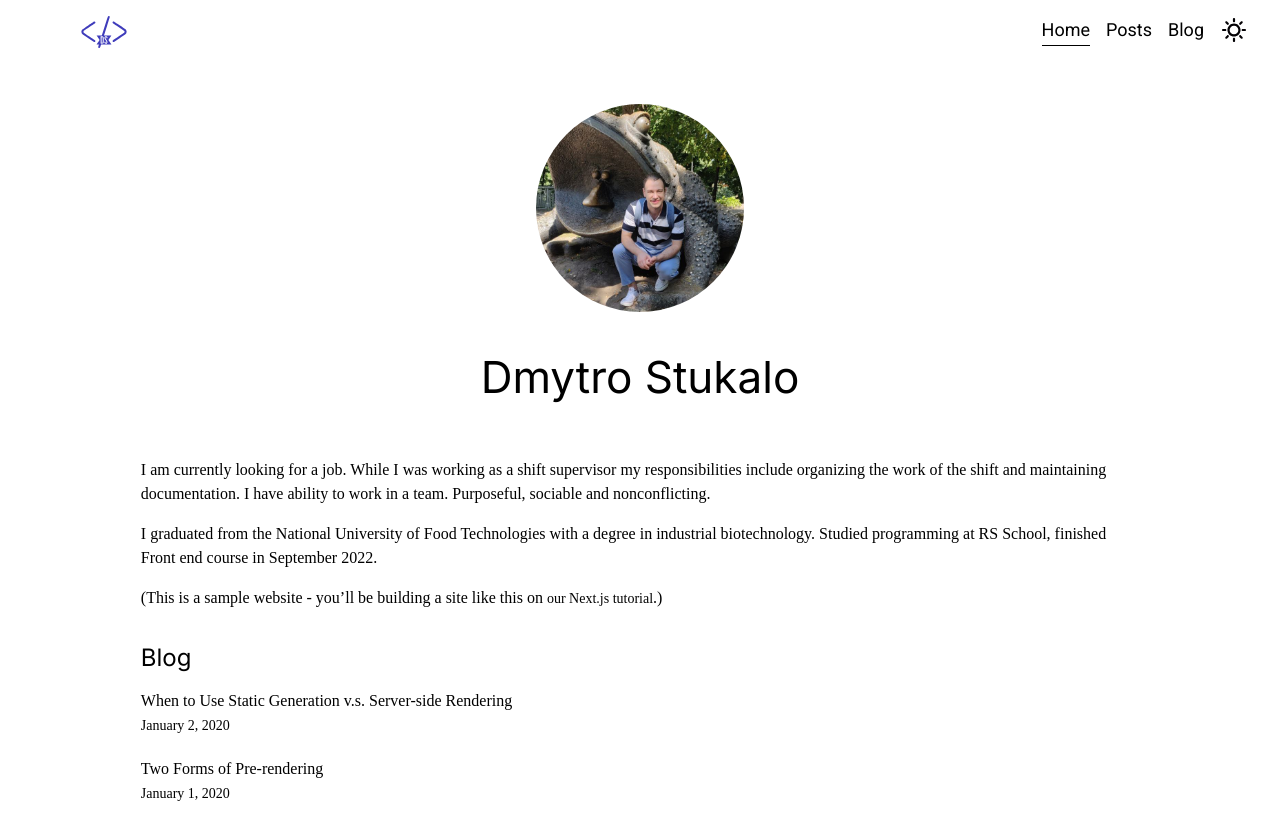
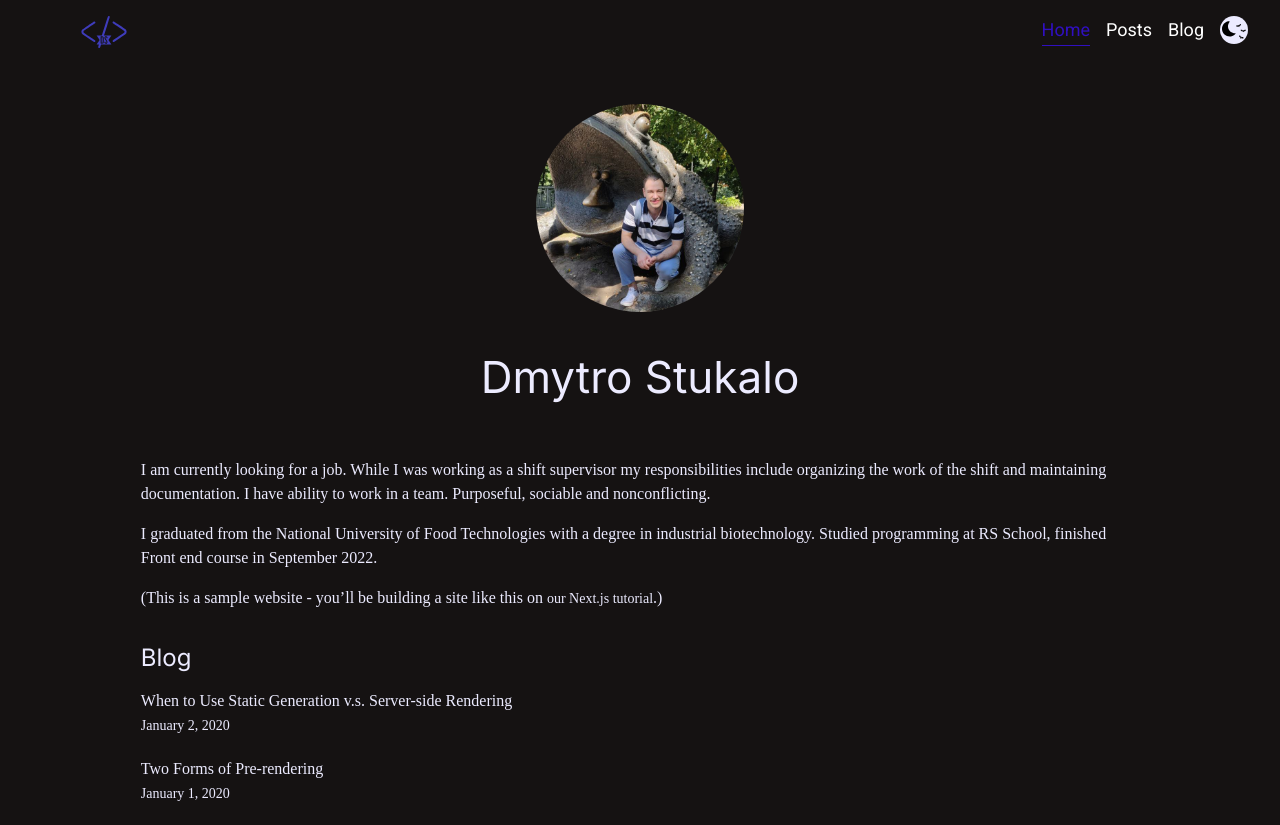
Before and after one commit to DStukalo/next-guide-from-versel, a Next.js app in the folder nextjs-blog/: page / in a window 1280 px wide. Built offline with nearby package versions, Linux system fonts and the light colour scheme.

Commit message:
refactor: update some cpmponents

```diff
--- a/nextjs-blog/src/components/Button/Button.tsx
+++ b/nextjs-blog/src/components/Button/Button.tsx
@@ -1,27 +1,23 @@
-import { useTheme } from "next-themes";
 import Image from "next/image";
-import { useEffect, useState } from "react";
+import { useTheme } from "../../../hooks/useTheme";
 
 const Button = () => {
-	const { systemTheme, theme, setTheme } = useTheme();
-	const currentTheme = theme === "system" ? systemTheme : theme;
-	const [classes, setClasses] = useState(currentTheme);
-
-	useEffect(() => {
-		if (classes) setTheme(classes);
-	}, [classes, setTheme]);
+	const { theme, setTheme } = useTheme();
+	const onClickHandle = () => {
+		console.log("click");
+		if (theme === "dark") setTheme("light");
+		if (theme === "light") setTheme("dark");
+	};
 
 	return (
 		<button
-			onClick={() =>
-				theme === "dark" ? setClasses("light") : setClasses("dark")
-			}
-			className='min-w-6 p-0.5 inline-block bg-gray-100 dark:bg-white-200 rounded-full'
+			onClick={() => onClickHandle()}
+			className='min-w-6 p-0.5 inline-block bg-secondary-300 rounded-full'
 		>
 			{theme === "dark" ? (
 				<Image
 					priority
-					src='/images/night_icon.svg'
+					src='/images/sun_icon.svg'
 					className='w-6'
 					height={5}
 					width={5}
@@ -30,10 +26,10 @@ const Button = () => {
 			) : (
 				<Image
 					priority
-					src='/images/sun_icon.svg'
+					src='/images/night_icon.svg'
 					className='w-6 '
-					height={208}
-					width={208}
+					height={5}
+					width={5}
 					alt=''
 				/>
 			)}
--- a/nextjs-blog/src/components/Header/Header.tsx
+++ b/nextjs-blog/src/components/Header/Header.tsx
@@ -36,8 +36,8 @@ export default function Header() {
 								href={"/"}
 								className={
 									router.pathname == "/"
-										? "header-link pb-0.5 inline-block border-b hover:cursor-default text-purple-100 dark:text-white-100"
-										: "header-link pb-0.5 inline-block text-blue-100 dark:text-blue-100 dark:hover:text-white-200"
+										? "header-link pb-0.5 inline-block border-b hover:cursor-default text-tertiary-200 "
+										: "header-link pb-0.5 inline-block text-secondary-100 hover:text-tertiary-100"
 								}
 							>
 								Home
@@ -48,8 +48,8 @@ export default function Header() {
 								href={"/posts"}
 								className={
 									router.pathname == "/posts"
-										? "header-link pb-0.5 inline-block border-b hover:cursor-default text-gray-100 dark:text-white-100"
-										: "header-link pb-0.5 inline-block text-blue-100 dark:text-blue-100 dark:hover:text-white-200 transition-all ease-linear delay-200"
+										? "header-link pb-0.5 inline-block border-b hover:cursor-default text-tertiary-200 "
+										: "header-link pb-0.5 inline-block text-secondary-100 hover:text-tertiary-100"
 								}
 							>
 								Posts
@@ -60,8 +60,8 @@ export default function Header() {
 								href={"/blog"}
 								className={
 									router.pathname == "/blog"
-										? "header-link pb-0.5 inline-block border-b hover:cursor-default text-gray-100 dark:text-white-100"
-										: "header-link pb-0.5 inline-block text-blue-100 dark:text-blue-100 dark:hover:text-white-200"
+										? "header-link pb-0.5 inline-block border-b hover:cursor-default text-tertiary-200 "
+										: "header-link pb-0.5 inline-block text-secondary-100 hover:text-tertiary-100"
 								}
 							>
 								Blog
--- a/nextjs-blog/src/components/Layout/Layout.tsx
+++ b/nextjs-blog/src/components/Layout/Layout.tsx
@@ -14,7 +14,7 @@ export default function Layout({
 }) {
 	const name = "Dmytro Stukalo";
 	return (
-		<div className='max-w-ful py-0 px-4 mx-auto bg-white-100 dark:bg-black-100 text-black-100 dark:text-white-100 min-h-screen'>
+		<div className='max-w-ful py-0 px-4 mx-auto bg-primary-100 min-h-screen text-secondary-200'>
 			<Head>
 				<link
 					rel='icon'
--- a/nextjs-blog/src/pages/_app.tsx
+++ b/nextjs-blog/src/pages/_app.tsx
@@ -1,6 +1,5 @@
 import "@/styles/globals.css";
 import type { AppProps } from "next/app";
-import { ThemeProvider } from "next-themes";
 import { Inter, Roboto } from "next/font/google";
 
 const inter = Inter({ subsets: ["latin"], variable: "--font-inter" });
@@ -15,10 +14,8 @@ const roboto = Roboto({
 
 export default function App({ Component, pageProps }: AppProps) {
 	return (
-		<ThemeProvider attribute='class'>
-			<div className={`${roboto.variable} ${inter.variable}`}>
-				<Component {...pageProps} />
-			</div>
-		</ThemeProvider>
+		<div className={`${roboto.variable} ${inter.variable}`}>
+			<Component {...pageProps} />
+		</div>
 	);
 }
--- a/nextjs-blog/src/pages/index.tsx
+++ b/nextjs-blog/src/pages/index.tsx
@@ -52,7 +52,7 @@ export default function Home({ allBlogsData }: { allBlogsData: BlogData[] }) {
 					(This is a sample website - you’ll be building a site like this on{" "}
 					<a
 						href='https://nextjs.org/learn'
-						className=' sub-text text-green-100 dark:text-green-100'
+						className=' sub-text text-green-100'
 					>
 						our Next.js tutorial
 					</a>
```
Also changed, not shown: 1 other file (tests, documents, lock files or other folders).
